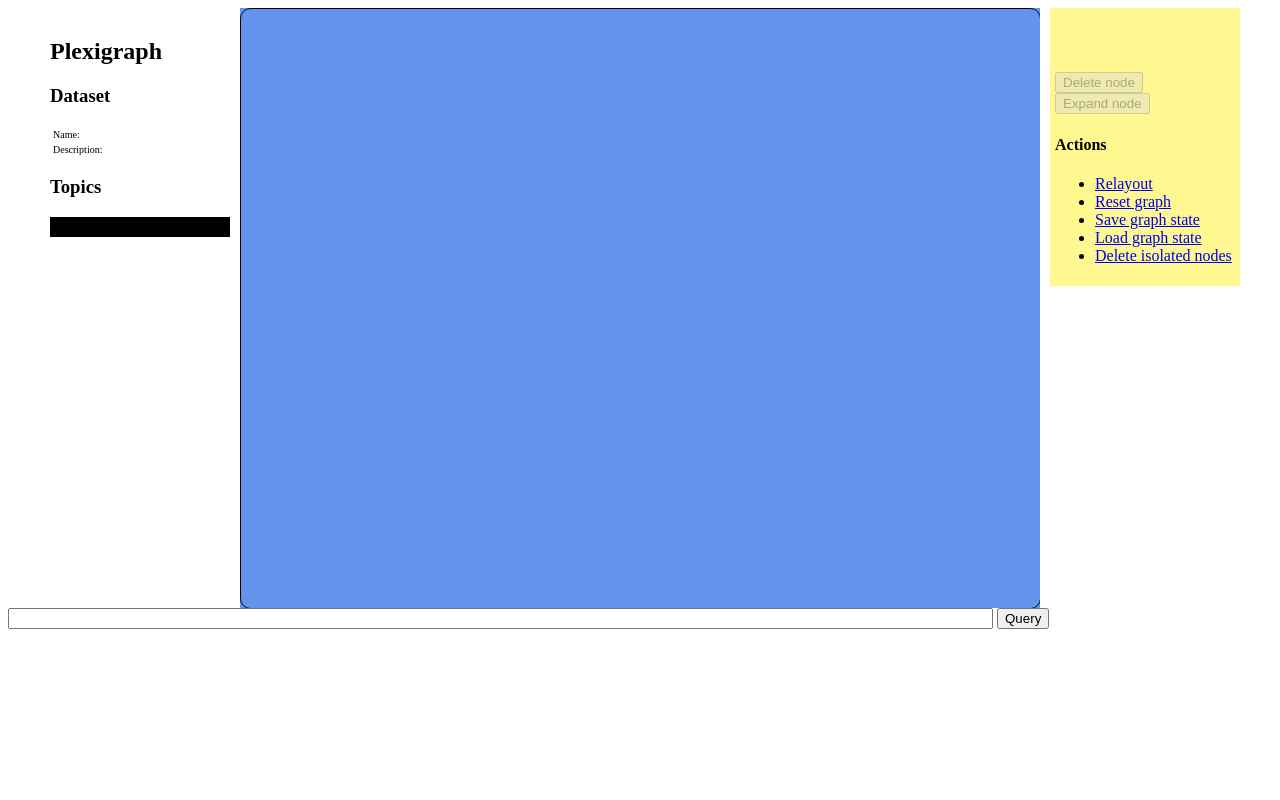
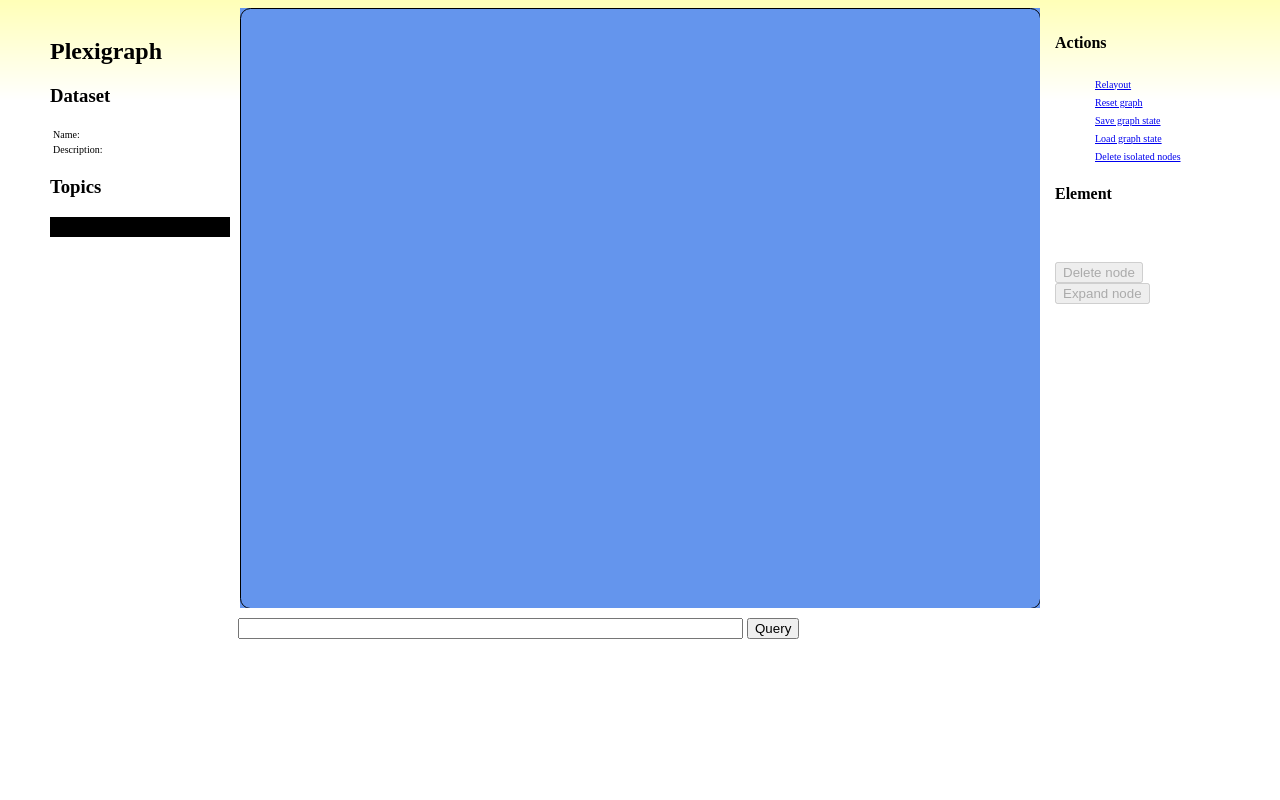
Before and after one commit to escalant3/plexigraph, a Python web app: template templates/graphview/explorer.html in a window 1280 px wide. Run offline with Jinja, Linux system fonts and the light colour scheme; the template is opened without the code that fills it, so the values that code supplies are empty.

Commit message:
Added console element with history. Improved look and feel

```diff
--- a/site_media/explorer.css
+++ b/site_media/explorer.css
@@ -1,7 +1,11 @@
+body {
+background-image:url(background.png);
+background-repeat:repeat-x;
+}
+
 #container{
 text-align: left;
 width: 1200px;
-background-color : #ffffff;
 margin: auto;
 }
 
@@ -33,8 +37,14 @@ background-color: cornflowerblue;
 text-align: left;
 width: 180px;
 padding: 5px;
-background-color : #FFF790;
+/*background-color : #FFF790;*/
 float: right;
+}
+
+#commandbar {
+float: left;
+padding-left:230px;
+padding-top:10px;
 }
 
 table{
@@ -45,7 +55,12 @@ font-size: x-small;
 font-size: x-small;
 background-color : #000000;
 padding: 10px;
+}
 
-a{
+a.action{
 font-size: x-small;
 }
+
+ul.actions {
+list-style-type: none;
+}
--- a/site_media/graph-canvas.js
+++ b/site_media/graph-canvas.js
@@ -70,8 +70,10 @@ function draw_edge(edge, fields) {
                     "L" + this.data.nodes[edge.node2].xpos + " " +
                     this.data.nodes[edge.node2].ypos;
     var e = this.paper.path(string_path);
-    e.node.onclick = function () {
+    e.node.onclick = function (e) {
+        console.log(e);
         reset_data();
+        selected_node = null;
         document.getElementById("ID").textContent = edge.ID;
         document.getElementById("id-label").textContent = "Edge ID";
         document.getElementById("info-header").textContent = "Edge Info";
@@ -80,6 +82,8 @@ function draw_edge(edge, fields) {
             document.getElementById("info-" + f + "-label").textContent = field_key;
             document.getElementById("info-" + f).textContent = edge[field_key];
         }
+        document.getElementById("delete").disabled = true;
+        document.getElementById("expand").disabled = true;
     }
     e.node.onmouseover = function () {
         e.attr("stroke", "red");
--- a/templates/graphview/actions.html
+++ b/templates/graphview/actions.html
@@ -1,8 +1,8 @@
 <h4>Actions</h4>
-<ul>
-    <li><a href="relayout">Relayout</a></li>
-    <li><a href="reset">Reset graph</a></li>
-    <li><a href="save_state">Save graph state</a></li>
-    <li><a href="load_state">Load graph state</a></li>
-    <li><a href="delete_isolated">Delete isolated nodes</a></li>
+<ul class="actions">
+    <li><a class="action" href="relayout">Relayout</a></li>
+    <li><a class="action" href="reset">Reset graph</a></li>
+    <li><a class="action" href="save_state">Save graph state</a></li>
+    <li><a class="action" href="load_state">Load graph state</a></li>
+    <li><a class="action" href="delete_isolated">Delete isolated nodes</a></li>
 </ul>
--- a/templates/graphview/base.html
+++ b/templates/graphview/base.html
@@ -7,11 +7,7 @@
 <link href="/site_media/explorer.css" rel="stylesheet" type="text/css">
 {% block javascript_imports %}
 {% endblock %}
-<script language="javascript" src="/site_media/raphael-min.js"></script>
-<script language="javascript" src="/site_media/graph-canvas.js"></script>
-<script language="javascript" src="/site_media/processing.init.js"></script>
-<script language="javascript" src="/site_media/processing.min.js"></script>
-<script language="javascript" src="/site_media/jquery-1.3.2.min.js"></script>
+<script language="javascript" src="/site_media/console.js"></script>
 {% block javascript %}{% endblock %}
 {% block raphael %}{% endblock %}
 </head>
@@ -19,14 +15,16 @@
 {% block processing %}{% endblock %}
 <div id="container">
     {% block header %}
-<!--        <div id="header">-->
-<!--            <h1>Graphviewer powered by Plexigraph</h1>-->
-<!--        </div>-->
     {% endblock %}
     {% block menu %}{% endblock %}
     {% block content %}{% endblock %}
 </div>
-{% block bottombar %}{% endblock %}
+{% block bottombar %}
+<div id="commandbar">
+    <input id="query" type="text" size="60"/>
+    <input id="btn_query" type="button" value="Query" onclick="execute_query()"/>
+</div>
+{% endblock %}
 {% block extra %}{% endblock %}
 </body>
 </html>
--- a/templates/graphview/explorer.html
+++ b/templates/graphview/explorer.html
@@ -8,6 +8,7 @@
 {% block javascript %}
     <script type="text/javascript" charset="utf-8">
         var selected_node;
+        var terminal;
         var gdata = eval({{ json_graph|safe }});
         var node_fields_shown = ["text-type", "text", "degree",
             "clustering", "original-degree", "original-clustering"];
@@ -41,6 +42,8 @@
         window.onload = function () {
             var rafael = new RaphaelGraph(gdata, node_fields_shown, edge_fields_shown);
             rafael.draw();
+            terminalWidget = document.getElementById('query');
+            terminalWidget.onkeydown = onKeyDown;
         }
     </script>
 {% endblock %}
@@ -86,15 +89,8 @@
     <div id="content">
         <div id="canvas"> </div>
         <div id="info">
+            {% include "graphview/actions.html" %}
             {% include "graphview/infoTable.html" %}
-            {% include "graphview/actions.html" %}
         </div>
     </div>
 {% endblock %}
-
-{% block bottombar %}
-    <div id="commandbar">
-        <input id="query" type="text" size="120"/>
-        <input id="btn_query" type="button" value="Query" onclick="execute_query()"/>
-    </div>
-{% endblock %}
--- a/templates/graphview/infoTable.html
+++ b/templates/graphview/infoTable.html
@@ -1,4 +1,4 @@
-<h4 id="info-header"></h4>
+<h4 id="info-header">Element</h4>
 <table>
     <tr>
         <td id="id-label"></td>
```
Also changed, not shown: site_media/console.js (added, +48 -0 lines), site_media/background.png (added).
